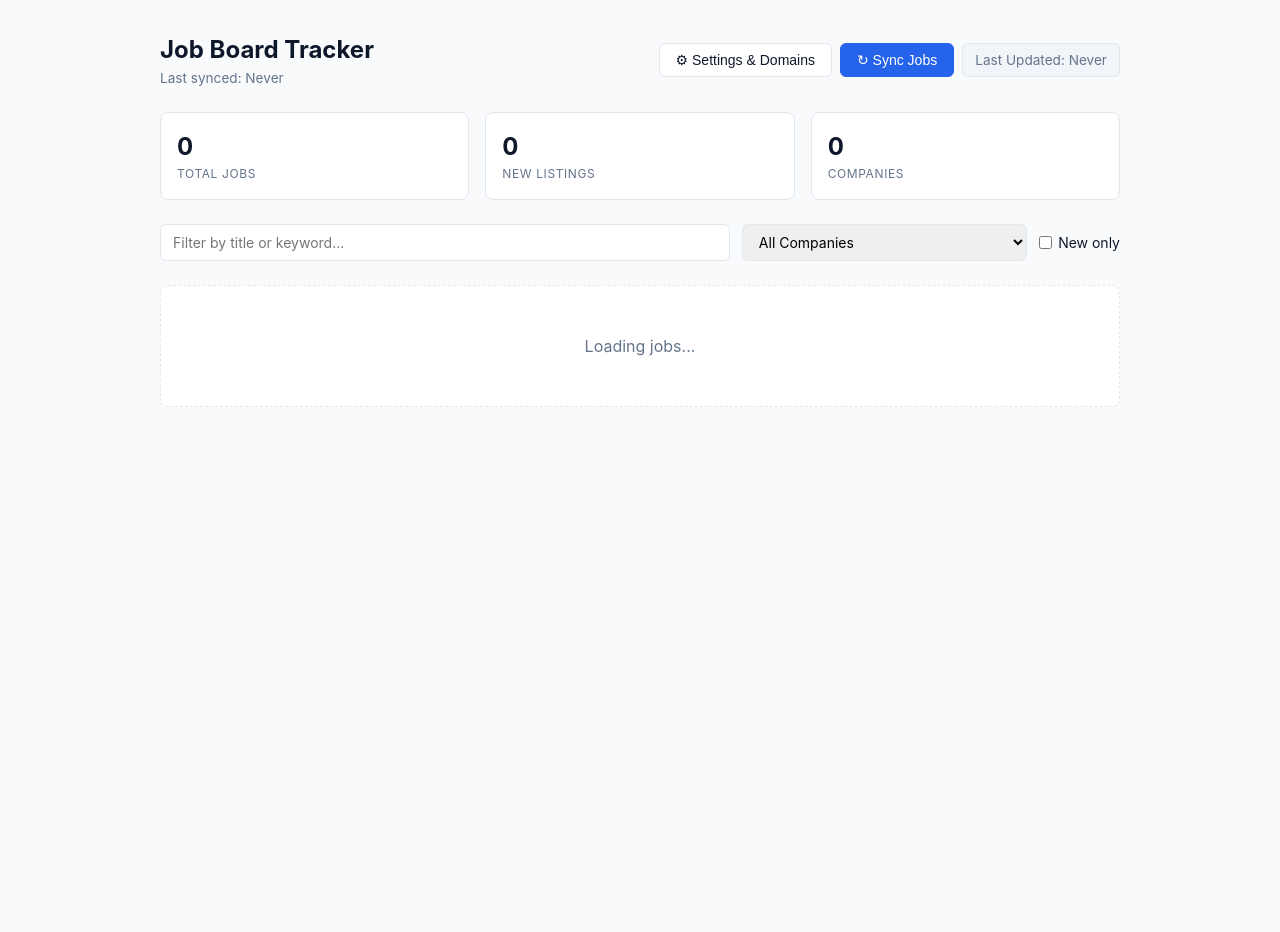
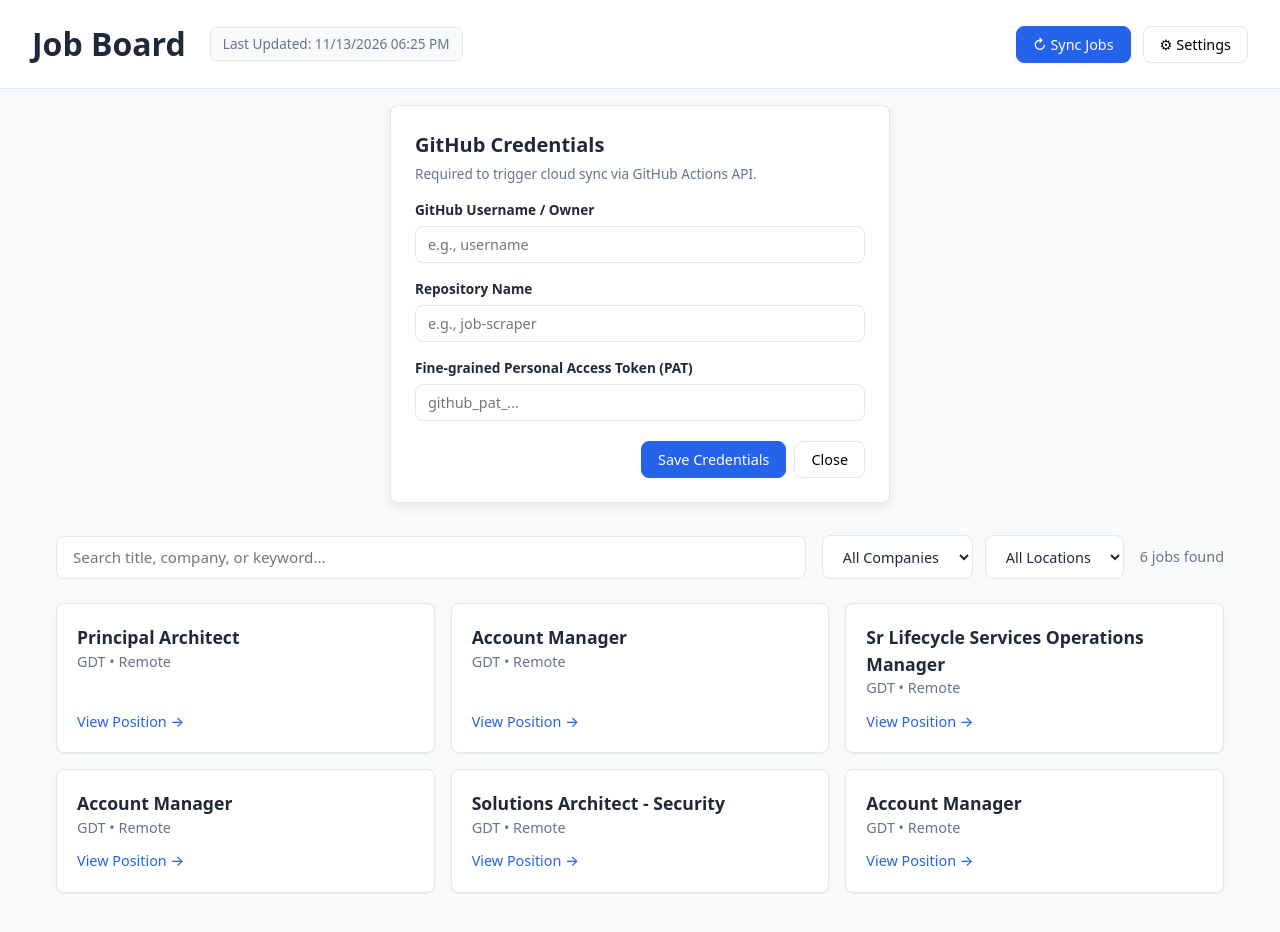
Before and after one commit to sgtq/job-tracker, a website with bundled scripts: page public/index.html in a window 1280 px wide. Both pictures are taken after a click on the button "↻ Sync Jobs". Before the commit the page ends 800 px from the top, so only its background shows below. Built offline with nearby package versions, Linux system fonts and the light colour scheme.

Commit message:
added filters to dashboard

```diff
--- a/public/css/styles.css
+++ b/public/css/styles.css
@@ -1,211 +1,223 @@
 :root {
-  --bg: #f8fafc;
-  --card: #ffffff;
-  --text: #0f172a;
-  --muted: #64748b;
-  --border: #e2e8f0;
 	--primary: #2563eb;
 	--primary-hover: #1d4ed8;
-  --badge-new-bg: #dcfce7;
-  --badge-new-text: #166534;
+	--bg-app: #f8fafc;
+	--bg-surface: #ffffff;
+	--text-main: #1e293b;
+	--text-muted: #64748b;
+	--border: #e2e8f0;
+	--radius: 8px;
 }
 
-* { box-sizing: border-box; margin: 0; padding: 0; }
+* {
+	box-sizing: border-box;
+	margin: 0;
+	padding: 0;
+	font-family: system-ui, -apple-system, sans-serif;
+}
 
 body {
-  font-family: -apple-system, BlinkMacSystemFont, "Segoe UI", Roboto, sans-serif;
-  background: var(--bg);
-  color: var(--text);
+	background: var(--bg-app);
+	color: var(--text-main);
 	line-height: 1.5;
-  padding: 2rem 1rem;
+	padding-bottom: 3rem;
 }
 
-.container { max-width: 960px; margin: 0 auto; }
+.app-header {
+	display: flex;
+	justify-content: space-between;
+	align-items: center;
+	padding: 1.25rem 2rem;
+	background: var(--bg-surface);
+	border-bottom: 1px solid var(--border);
+}
 
-header {
+.header-left {
+	display: flex;
+	align-items: center;
+	gap: 1.5rem;
+}
+
+.header-right {
+	display: flex;
+	align-items: center;
+	gap: 0.75rem;
+}
+
+.timestamp-badge {
+	font-size: 0.85rem;
+	color: var(--text-muted);
+	background: var(--bg-app);
+	padding: 6px 12px;
+	border-radius: 6px;
+	border: 1px solid var(--border);
+}
+
+button,
+select {
+	cursor: pointer;
+	padding: 0.5rem 1rem;
+	border-radius: var(--radius);
+	font-weight: 500;
+	font-size: 0.9rem;
+	border: 1px solid var(--border);
+	background: var(--bg-surface);
+}
+
+.btn-primary {
+	background: var(--primary);
+	color: white;
+	border-color: var(--primary);
+}
+
+.btn-primary:hover {
+	background: var(--primary-hover);
+}
+
+.btn-secondary:hover {
+	background: var(--bg-app);
+}
+
+.main-content {
+	max-width: 1200px;
+	margin: 2rem auto;
+	padding: 0 1rem;
+}
+
+.filters-bar {
 	display: flex;
 	flex-wrap: wrap;
 	justify-content: space-between;
 	align-items: center;
+	margin-bottom: 1.5rem;
 	gap: 1rem;
-  margin-bottom: 1.5rem;
 }
 
-h1 { font-size: 1.5rem; font-weight: 700; }
-h2 { font-size: 1rem; font-weight: 600; margin-bottom: 0.25rem; }
-.subtitle { font-size: 0.85rem; color: var(--muted); }
-.actions { display: flex; gap: 0.5rem; }
-
-button {
-  cursor: pointer;
-  font-size: 0.875rem;
-  font-weight: 500;
-  padding: 0.5rem 1rem;
-  border-radius: 6px;
+.filters-bar input {
+	flex: 1;
+	min-width: 240px;
+	padding: 0.65rem 1rem;
+	border-radius: var(--radius);
 	border: 1px solid var(--border);
-  background: var(--card);
-  color: var(--text);
-  transition: background 0.15s ease;
+	font-size: 0.95rem;
 }
 
-button:hover { background: #f1f5f9; }
-button:disabled { opacity: 0.6; cursor: not-allowed; }
-button.primary { background: var(--primary); color: #fff; border-color: var(--primary); }
-button.primary:hover { background: var(--primary-hover); }
-
-.stats {
-  display: grid;
-  grid-template-columns: repeat(auto-fit, minmax(160px, 1fr));
-  gap: 1rem;
-  margin-bottom: 1.5rem;
+.filter-group {
+	display: flex;
+	gap: 0.75rem;
 }
 
-.stat-card, .panel, .job-card {
-  background: var(--card);
-  border: 1px solid var(--border);
-  border-radius: 8px;
+.filter-group select {
+	padding: 0.65rem 1rem;
+	font-size: 0.9rem;
+	color: var(--text-main);
 }
 
-.stat-card { padding: 1rem; }
-.stat-value { font-size: 1.5rem; font-weight: 700; }
-.stat-label { font-size: 0.75rem; color: var(--muted); text-transform: uppercase; letter-spacing: 0.05em; }
-
-.panel { padding: 1.25rem; margin-bottom: 1.5rem; }
-.hidden { display: none; }
-
-.panel-grid {
-  display: grid;
-  grid-template-columns: 1.4fr 1fr;
-  gap: 1.5rem;
+.job-count {
+	color: var(--text-muted);
+	font-size: 0.9rem;
+	white-space: nowrap;
 }
 
-@media (max-width: 768px) {
-  .panel-grid { grid-template-columns: 1fr; }
+.job-grid {
+	display: grid;
+	grid-template-columns: repeat(auto-fill, minmax(320px, 1fr));
+	gap: 1rem;
 }
 
-.domain-form {
-  display: grid;
-  grid-template-columns: 1fr 1.5fr 110px auto;
-  gap: 0.5rem;
-  margin: 0.75rem 0;
+.job-card {
+	background: var(--bg-surface);
+	border: 1px solid var(--border);
+	border-radius: var(--radius);
+	padding: 1.25rem;
+	display: flex;
+	flex-direction: column;
+	justify-content: space-between;
+	gap: 0.75rem;
+	box-shadow: 0 1px 3px rgba(0, 0, 0, 0.05);
 }
 
-.gh-inputs {
+.job-card h3 {
+	font-size: 1.1rem;
+	color: var(--text-main);
 	display: flex;
-  flex-direction: column;
+	align-items: center;
 	gap: 0.5rem;
-  margin: 0.75rem 0;
 }
 
-@media (max-width: 640px) {
-  .domain-form { grid-template-columns: 1fr; }
+.badge-new {
+	background: #dcfce7;
+	color: #166534;
+	font-size: 0.7rem;
+	padding: 2px 6px;
+	border-radius: 4px;
+	font-weight: 600;
 }
 
-input, select {
+.job-meta {
+	font-size: 0.9rem;
+	color: var(--text-muted);
+}
+
+.job-link {
+	align-self: flex-start;
+	color: var(--primary);
+	text-decoration: none;
+	font-weight: 500;
+	font-size: 0.9rem;
+}
+
+.job-link:hover {
+	text-decoration: underline;
+}
+
+.settings-panel {
+	background: var(--bg-surface);
+	border: 1px solid var(--border);
+	border-radius: var(--radius);
+	padding: 1.5rem;
+	max-width: 500px;
+	margin: 1rem auto;
+	box-shadow: 0 4px 12px rgba(0, 0, 0, 0.08);
+}
+
+.settings-panel.hidden {
+	display: none;
+}
+
+.settings-panel h2 {
+	margin-bottom: 0.25rem;
+	font-size: 1.25rem;
+}
+
+.settings-desc {
+	color: var(--text-muted);
+	font-size: 0.85rem;
+	margin-bottom: 1rem;
+}
+
+.form-group {
+	margin-bottom: 1rem;
+}
+
+.form-group label {
+	display: block;
+	font-size: 0.85rem;
+	font-weight: 600;
+	margin-bottom: 0.35rem;
+}
+
+.form-group input {
 	width: 100%;
 	padding: 0.5rem 0.75rem;
 	border: 1px solid var(--border);
-  border-radius: 6px;
-  font-size: 0.875rem;
-  font-family: inherit;
+	border-radius: var(--radius);
+	font-size: 0.9rem;
 }
 
-.domain-list { display: flex; flex-wrap: wrap; gap: 0.5rem; }
-
-.domain-chip {
-  display: inline-flex;
-  align-items: center;
+.settings-actions {
+	display: flex;
+	justify-content: flex-end;
 	gap: 0.5rem;
-  background: #f1f5f9;
-  padding: 0.25rem 0.65rem;
-  border-radius: 999px;
-  font-size: 0.8rem;
+	margin-top: 1.25rem;
 }
-
-.domain-chip button {
-  border: none;
-  background: none;
-  padding: 0;
-  color: var(--muted);
-  font-weight: bold;
-}
-
-.filters {
-  display: grid;
-  grid-template-columns: 2fr 1fr auto;
-  gap: 0.75rem;
-  margin-bottom: 1.5rem;
-}
-
-@media (max-width: 640px) {
-  .filters { grid-template-columns: 1fr; }
-}
-
-.checkbox-label {
-  display: flex;
-  align-items: center;
-  gap: 0.4rem;
-  font-size: 0.875rem;
-  white-space: nowrap;
-  cursor: pointer;
-}
-
-.checkbox-label input { width: auto; }
-
-.job-list { display: flex; flex-direction: column; gap: 0.75rem; }
-
-.job-card {
-  padding: 1rem 1.25rem;
-  display: flex;
-  justify-content: space-between;
-  align-items: center;
-  gap: 1rem;
-}
-
-.job-meta {
-  display: flex;
-  align-items: center;
-  gap: 0.5rem;
-  font-size: 0.8rem;
-  color: var(--muted);
-  margin-bottom: 0.25rem;
-}
-
-.company-tag { font-weight: 600; color: var(--text); }
-
-.badge-new {
-  background: var(--badge-new-bg);
-  color: var(--badge-new-text);
-  font-size: 0.7rem;
-  font-weight: 700;
-  padding: 0.1rem 0.45rem;
-  border-radius: 999px;
-}
-
-.job-title {
-  font-size: 1rem;
-  font-weight: 600;
-  color: var(--text);
-  text-decoration: none;
-}
-
-.job-title:hover { color: var(--primary); text-decoration: underline; }
-
-.empty-state {
-  text-align: center;
-  padding: 3rem 1rem;
-  color: var(--muted);
-  background: var(--card);
-  border: 1px dashed var(--border);
-  border-radius: 8px;
-}
-
-.timestamp-badge {
-	font-size: 0.85rem;
-	color: var(--text-muted, #64748b);
-	background: var(--bg-surface, #f1f5f9);
-	padding: 6px 12px;
-	border-radius: 6px;
-	border: 1px solid var(--border-color, #e2e8f0);
-	white-space: nowrap;
-}
--- a/public/index.html
+++ b/public/index.html
@@ -2,96 +2,71 @@
 <html lang="en">
 
 <head>
-	<meta charset="UTF-8" />
-	<meta name="viewport" content="width=device-width, initial-scale=1.0" />
-	<title>Job Board Tracker</title>
-	<link rel="stylesheet" href="./css/styles.css" />
+	<meta charset="UTF-8">
+	<meta name="viewport" content="width=device-width, initial-scale=1.0">
+	<title>Job Board Dashboard</title>
+	<link rel="stylesheet" href="css/styles.css">
 </head>
 
 <body>
-	<div class="container">
-		<header>
-			<div>
-				<h1>Job Board Tracker</h1>
-				<p class="subtitle" id="lastSynced">Last synced: Never</p>
+	<header class="app-header">
+		<div class="header-left">
+			<h1>Job Board</h1>
+			<span id="last-updated-badge" class="timestamp-badge">Last Updated: Never</span>
 		</div>
-			<div class="actions">
-				<button id="toggleSettingsBtn">⚙ Settings & Domains</button>
-				<button class="primary" id="syncBtn">↻ Sync Jobs</button>
-
-				<span id="last-updated-badge" class="timestamp-badge" title="Last time jobs.json was refreshed">
-					Last Updated: Never
-				</span>
+		<div class="header-right">
+			<button id="sync-btn" class="btn-primary">↻ Sync Jobs</button>
+			<button id="settings-toggle-btn" class="btn-secondary">⚙ Settings</button>
 		</div>
 	</header>
 
-		<!-- Collapsible Settings & Domain Manager -->
-		<section class="panel hidden" id="settingsPanel">
-			<div class="panel-grid">
-				<div>
-					<h2>Target Career Domains</h2>
-					<p class="subtitle">Add endpoints to include when syncing.</p>
-					<form class="domain-form" id="domainForm">
-						<input type="text" id="companyInput" placeholder="Company (e.g. GDT)" required />
-						<input type="url" id="urlInput" placeholder="Workday API or HTML URL" required />
-						<select id="typeInput">
-							<option value="workday">Workday API</option>
-							<option value="html">Standard HTML</option>
-						</select>
-						<button type="submit" class="primary">Add</button>
-					</form>
-					<div class="domain-list" id="domainList"></div>
+	<!-- Settings Panel -->
+	<div id="settings-panel" class="settings-panel hidden">
+		<h2>GitHub Credentials</h2>
+		<p class="settings-desc">Required to trigger cloud sync via GitHub Actions API.</p>
+		<div class="form-group">
+			<label for="gh-owner">GitHub Username / Owner</label>
+			<input type="text" id="gh-owner" placeholder="e.g., username">
+		</div>
+		<div class="form-group">
+			<label for="gh-repo">Repository Name</label>
+			<input type="text" id="gh-repo" placeholder="e.g., job-scraper">
+		</div>
+		<div class="form-group">
+			<label for="gh-token">Fine-grained Personal Access Token (PAT)</label>
+			<input type="password" id="gh-token" placeholder="github_pat_...">
+		</div>
+		<div class="settings-actions">
+			<button id="save-settings-btn" class="btn-primary">Save Credentials</button>
+			<button id="close-settings-btn" class="btn-secondary">Close</button>
+		</div>
 	</div>
 
-				<div class="github-config">
-					<h2>GitHub Action Sync (Optional)</h2>
-					<p class="subtitle">Configure once to trigger remote scrapes directly from the Sync button.</p>
-					<div class="gh-inputs">
-						<input type="text" id="ghOwner" placeholder="GitHub Username (owner)" />
-						<input type="text" id="ghRepo" placeholder="Repository Name" />
-						<input type="password" id="ghToken" placeholder="Fine-grained PAT (Actions: Read/Write)" />
-						<button type="button" id="saveGhBtn">Save Credentials</button>
+	<main class="main-content">
+		<div id="global-error-container"></div>
+
+		<!-- Filters Bar -->
+		<section class="filters-bar">
+			<input type="text" id="search-input" placeholder="Search title, company, or keyword...">
+
+			<div class="filter-group">
+				<select id="company-filter">
+					<option value="">All Companies</option>
+				</select>
+				<select id="location-filter">
+					<option value="">All Locations</option>
+				</select>
 			</div>
-					<p class="subtitle" id="ghStatus"></p>
-				</div>
-			</div>
+
+			<span id="job-count" class="job-count">0 jobs found</span>
 		</section>
 
-		<!-- Stats Bar -->
-		<section class="stats">
-			<div class="stat-card">
-				<div class="stat-value" id="totalCount">0</div>
-				<div class="stat-label">Total Jobs</div>
+		<div id="job-list-container" class="job-grid">
+			<!-- Job cards injected here -->
 		</div>
-			<div class="stat-card">
-				<div class="stat-value" id="newCount">0</div>
-				<div class="stat-label">New Listings</div>
-			</div>
-			<div class="stat-card">
-				<div class="stat-value" id="companyCount">0</div>
-				<div class="stat-label">Companies</div>
-			</div>
-		</section>
+	</main>
 
-		<!-- Filters -->
-		<section class="filters">
-			<input type="text" id="searchInput" placeholder="Filter by title or keyword..." />
-			<select id="companyFilter">
-				<option value="all">All Companies</option>
-			</select>
-			<label class="checkbox-label">
-				<input type="checkbox" id="onlyNewFilter" />
-				New only
-			</label>
-		</section>
-
-		<!-- Job Listings -->
-		<main class="job-list" id="jobList">
-			<div class="empty-state">Loading jobs...</div>
-		</main>
-	</div>
-
-	<script type="module" src="./js/app.js"></script>
+	<script type="module" src="js/app.js"></script>
 </body>
 
 </html>
--- a/public/js/app.js
+++ b/public/js/app.js
@@ -9,6 +9,8 @@ const els = {
     saveSettingsBtn: document.getElementById("save-settings-btn"),
     closeSettingsBtn: document.getElementById("close-settings-btn"),
     searchInput: document.getElementById("search-input"),
+    companyFilter: document.getElementById("company-filter"),
+    locationFilter: document.getElementById("location-filter"),
     jobListContainer: document.getElementById("job-list-container"),
     jobCount: document.getElementById("job-count"),
     lastUpdatedBadge: document.getElementById("last-updated-badge"),
@@ -18,7 +20,6 @@ const els = {
     tokenInput: document.getElementById("gh-token"),
 };
 
-// Protected entry point to guard against third-party extension crashes (e.g., h1-check.js)
 document.addEventListener("DOMContentLoaded", () => {
     try {
         initApp();
@@ -38,7 +39,11 @@ function initEventListeners() {
     els.settingsToggleBtn.addEventListener("click", () => els.settingsPanel.classList.toggle("hidden"));
     els.closeSettingsBtn.addEventListener("click", () => els.settingsPanel.classList.add("hidden"));
     els.saveSettingsBtn.addEventListener("click", saveCredentials);
-    els.searchInput.addEventListener("input", (e) => filterAndRenderJobs(e.target.value));
+
+    // Filter triggers
+    els.searchInput.addEventListener("input", applyFilters);
+    els.companyFilter.addEventListener("change", applyFilters);
+    els.locationFilter.addEventListener("change", applyFilters);
 }
 
 function loadStoredCredentials() {
@@ -68,19 +73,46 @@ async function loadJobs() {
         els.errorContainer.innerHTML = "";
         const rawData = await fetchJobsData();
 
-        // Robustly handle whether jobs.json is a plain array or a wrapped object
         allJobs = Array.isArray(rawData) ? rawData : rawData.jobs || rawData.data || [];
+        console.log("Loaded jobs raw count:", allJobs.length);
 
+        populateFilterDropdowns(allJobs);
         renderJobs(allJobs);
         updateTimestamp();
     } catch (err) {
         console.error("Failed to load jobs:", err);
         els.errorContainer.innerHTML = `
       <div style="background:#fee2e2;color:#991b1b;padding:0.75rem;border-radius:6px;margin-bottom:1rem;">
-        Failed to load jobs.json. Make sure the scraper has run successfully and pushed data.
+        Failed to load jobs.json. Make sure the scraper has run successfully.
       </div>
     `;
     }
+}
+
+function populateFilterDropdowns(jobs) {
+    const companies = new Set();
+    const locations = new Set();
+
+    jobs.forEach((job) => {
+        const comp = job.company || job.companyName || job.organization;
+        const loc = job.location || job.loc || job.city;
+        if (comp) companies.add(comp);
+        if (loc) locations.add(loc);
+    });
+
+    els.companyFilter.innerHTML =
+        '<option value="">All Companies</option>' +
+        Array.from(companies)
+            .sort()
+            .map((c) => `<option value="${escapeHtml(c)}">${escapeHtml(c)}</option>`)
+            .join("");
+
+    els.locationFilter.innerHTML =
+        '<option value="">All Locations</option>' +
+        Array.from(locations)
+            .sort()
+            .map((l) => `<option value="${escapeHtml(l)}">${escapeHtml(l)}</option>`)
+            .join("");
 }
 
 function renderJobs(jobs) {
@@ -88,7 +120,7 @@ function renderJobs(jobs) {
     if (jobs.length === 0) {
         els.jobListContainer.innerHTML = `
       <p style="color:var(--text-muted);grid-column:1/-1;text-align:center;padding:3rem;">
-        No jobs available.
+        No matching jobs found.
       </p>
     `;
         return;
@@ -96,32 +128,48 @@ function renderJobs(jobs) {
 
     els.jobListContainer.innerHTML = jobs
         .map((job) => {
-            // Check if the job was added within the last 48 hours
+            // Flexible key fallback to prevent blank cards if scraper uses different property names
+            const title = job.title || job.positionTitle || job.name || job.position || "Untitled Position";
+            const company = job.company || job.companyName || job.organization || "Unknown Company";
+            const location = job.location || job.loc || job.city || "Remote";
+            const url = job.url || job.link || job.applyUrl || "#";
+
             const isRecent = job.dateAdded && Date.now() - new Date(job.dateAdded).getTime() < 48 * 60 * 60 * 1000;
+
             return `
       <div class="job-card">
         <div>
           <h3>
-            ${escapeHtml(job.title || job.positionTitle || "Untitled")}
+            ${escapeHtml(title)}
             ${isRecent ? '<span class="badge-new">NEW</span>' : ""}
           </h3>
-          <p class="job-meta">${escapeHtml(job.company || "Unknown")} &bull; ${escapeHtml(job.location || "Remote")}</p>
+          <p class="job-meta">${escapeHtml(company)} &bull; ${escapeHtml(location)}</p>
         </div>
-        <a href="${job.url || "#"}" target="_blank" rel="noopener" class="job-link">View Position &rarr;</a>
+        <a href="${escapeHtml(url)}" target="_blank" rel="noopener" class="job-link">View Position &rarr;</a>
       </div>
     `;
         })
         .join("");
 }
 
-function filterAndRenderJobs(query) {
-    const q = query.toLowerCase();
-    const filtered = allJobs.filter(
-        (j) =>
-            (j.title || j.positionTitle || "").toLowerCase().includes(q) ||
-            (j.company || "").toLowerCase().includes(q) ||
-            (j.location || "").toLowerCase().includes(q),
-    );
+function applyFilters() {
+    const query = els.searchInput.value.toLowerCase();
+    const selectedCompany = els.companyFilter.value;
+    const selectedLocation = els.locationFilter.value;
+
+    const filtered = allJobs.filter((job) => {
+        const title = (job.title || job.positionTitle || job.name || job.position || "").toLowerCase();
+        const company = job.company || job.companyName || job.organization || "";
+        const location = job.location || job.loc || job.city || "";
+
+        const matchesSearch =
+            title.includes(query) || company.toLowerCase().includes(query) || location.toLowerCase().includes(query);
+        const matchesCompany = !selectedCompany || company === selectedCompany;
+        const matchesLocation = !selectedLocation || location === selectedLocation;
+
+        return matchesSearch && matchesCompany && matchesLocation;
+    });
+
     renderJobs(filtered);
 }
 
@@ -156,7 +204,7 @@ async function handleSync() {
 }
 
 function escapeHtml(str) {
-    return String(str).replace(
+    return String(str || "").replace(
         /[&<>'"]/g,
         (tag) =>
             ({
```
Lines whose indentation alone changed are shown as unchanged.
